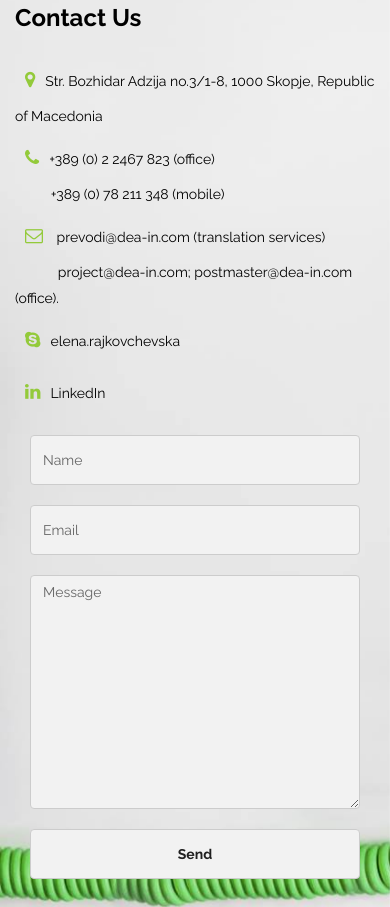
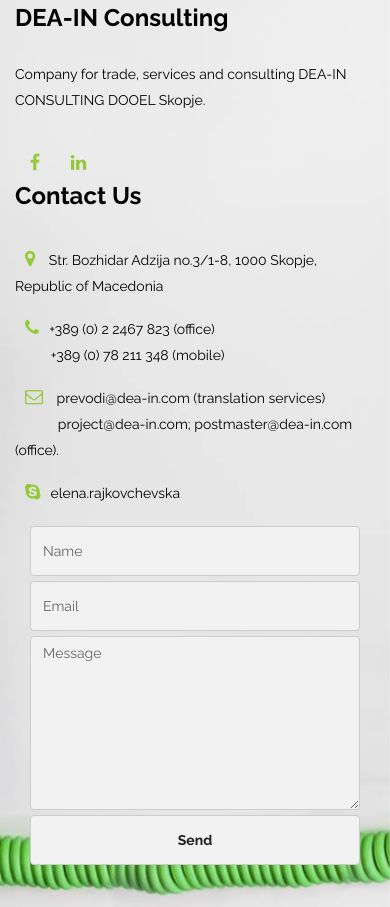
Before and after one commit to DanielMevit/cergad321n, a plain HTML site: page dea-in/DEA-IN_EN/index.html in a window 390 px wide. Shown: the part 8298-9205 px from the top of the page. Drawn offline with Linux system fonts and the light colour scheme; some packages are replaced by stand-ins of ours.

Commit message:
CONTACT FORM

```diff
--- a/dea-in/DEA-IN_EN/css/style.css
+++ b/dea-in/DEA-IN_EN/css/style.css
@@ -588,19 +588,21 @@ p
     }
 #contact p {
         color: black;
+
+
 }
 #contact .fa
     {
         color: #93ca3a;
         font-size: 18px;
-        padding-bottom: 14px;
+        padding-bottom: 5px;
     }
 #contact .form-control
     {
         background: #f2f2f2;
         border-radius: 4px;
         box-shadow: none;
-        margin-bottom: 20px;
+        margin-bottom: 5px;
         transition: all 0.4s ease-in-out;
     }
 #contact input
@@ -627,7 +629,9 @@ p
 #contact .form-control::-webkit-input-placeholder {
   color: #666;
 }
-
+#contact h5 {
+    color: black;
+}
 /* end contact */
 
 /* start google map */
--- a/dea-in/DEA-IN_EN/index.html
+++ b/dea-in/DEA-IN_EN/index.html
@@ -40,7 +40,7 @@
 				</div>
 				<div class="collapse navbar-collapse">
 					<ul class="nav navbar-nav navbar-right">
-						<li><a href="#home" class="smoothScroll">HOME</a></li>
+						<li><a href="#home" class="smoothScroll"><span class="glyphicon glyphicon-home"></span></a></li>
 						<li><a href="#newsletter" class="smoothScroll">ABOUT</a></li>
 						<li><a href="#portfolio" class="smoothScroll">SERVICES</a></li>
 						<li><a href="#service" class="smoothScroll">EXPERTISE</a></li>
@@ -566,19 +566,27 @@
 		<div id="contact">
 			<div class="container">
 				<div class="row">
-					<div class="col-md-6 col-sm-8 wow fadeIn" data-wow-delay="0.9s">
+					<div class="col-md-3 col-sm-4 wow fadeInLeft" data-wow-delay="0.6s">
+						<h3><strong>DEA-IN Consulting</strong></h3>
+						<p>Company for trade, services and consulting DEA-IN CONSULTING DOOEL Skopje.</p>
+						<ul class="social-icon">
+							<li><a href="https://www.facebook.com/deainconsulting/?pnref=lhc" class="fa fa-facebook"></a></li>
+							<li><a href="http://www.linkedin.com/in/dea-in-consulting-b55116141/" class="fa fa-linkedin"></a></li>
+
+						</ul>
+					</div>
+					<div class="col-md-5 col-sm-5 wow fadeIn" data-wow-delay="0.9s">
 						<address>
 							<h3>Contact Us</h3>
-							<a href="#map-canvas" class="smoothScroll"><p><i class="fa fa-map-marker too-icon"></i>Str. Bozhidar Adzija no.3/1-8, 1000 Skopje, Republic of Macedonia</p></a>
+							<a href="#map" class="smoothScroll"><p><i class="fa fa-map-marker too-icon"></i>&nbspStr. Bozhidar Adzija no.3/1-8, 1000 Skopje, Republic of Macedonia</p></a>
 							<p><i class="fa fa-phone too-icon"></i>+389 (0) 2 2467 823 (office) <br> &nbsp&nbsp&nbsp&nbsp&nbsp&nbsp&nbsp&nbsp&nbsp +389 (0) 78 211 348 (mobile)</p>
 							<p><i class="fa fa-envelope-o too-icon"></i> prevodi@dea-in.com (translation services) <br> &nbsp&nbsp&nbsp&nbsp&nbsp&nbsp&nbsp&nbsp&nbsp&nbsp&nbsp project@dea-in.com; postmaster@dea-in.com (office). </p>
 							<p><i class="fa fa-skype too-icon"></i>elena.rajkovchevska</p>
-							<p><i class="fa fa-linkedin too-icon"></i><a style="color: black" href="http://www.linkedin.com/in/dea-in-consulting-b55116141/" target="_blank">LinkedIn</a></p>
+
+
 						</address>
 					</div>
-
-
-					<form action="probno.php" method="post" class="col-md-6 col-sm-4" id="contact-form" role="form">
+					<form action="#" method="post" class="col-md-4 col-sm-3" id="contact-form" role="form">
 						<div class="col-md-6 col-sm-12 wow fadeIn" data-wow-delay="0.3s">
 							<input name="name" type="text" class="form-control" id="name" placeholder="Name">
 						</div>
@@ -586,7 +594,7 @@
 							<input name="email" type="email" class="form-control" id="email" placeholder="Email">
 						</div>
 						<div class="col-md-12 col-sm-12 wow fadeIn" data-wow-delay="0.9s">
-								<textarea name="message" rows="11" class="form-control" id="message" placeholder="Message"></textarea>
+							<textarea name="message" rows="8" class="form-control" id="message" placeholder="Message"></textarea>
 						</div>
 						<div class="col-md-offset-9 col-md-3 col-sm-6 wow fadeIn" data-wow-delay="0.3s">
 							<input name="submit" type="submit" class="form-control" id="submit" value="Send">
@@ -598,6 +606,8 @@
 		<!-- end contact -->
 
 
+
+		<div id="map">
 		<iframe
 		width="100%"
 		height="420"
@@ -605,6 +615,7 @@
 		src="https://www.google.com/maps/embed/v1/place?key=AIzaSyDwz1rwcD9ebJ4Wgb7YTGcQR4afut0xfKg
 		  &q=Bozhidar+Adzhia+3,+Skopje+1000,+Macedonia+(FYROM)" allowfullscreen>
 	  	</iframe>
+		</div>
 
 
 
--- a/dea-in/DEA-IN_EN/js/custom.js
+++ b/dea-in/DEA-IN_EN/js/custom.js
@@ -4,10 +4,10 @@ var map = '';
 var center;
 
 function initialize() {
-    var skopje = {lat: 41.979843, lng: 21.436816};
+    var skopje = {lat: 41.9808924295659, lng: 21.44018746041388};
     var mapOptions = {
       zoom: 16,
-      center: new google.maps.LatLng(41.979843, 21.436816),
+      center: new google.maps.LatLng(41.9808924295659, 21.44018746041388),
       scrollwheel: false
     };
 
```
Lines whose indentation alone changed are shown as unchanged.
